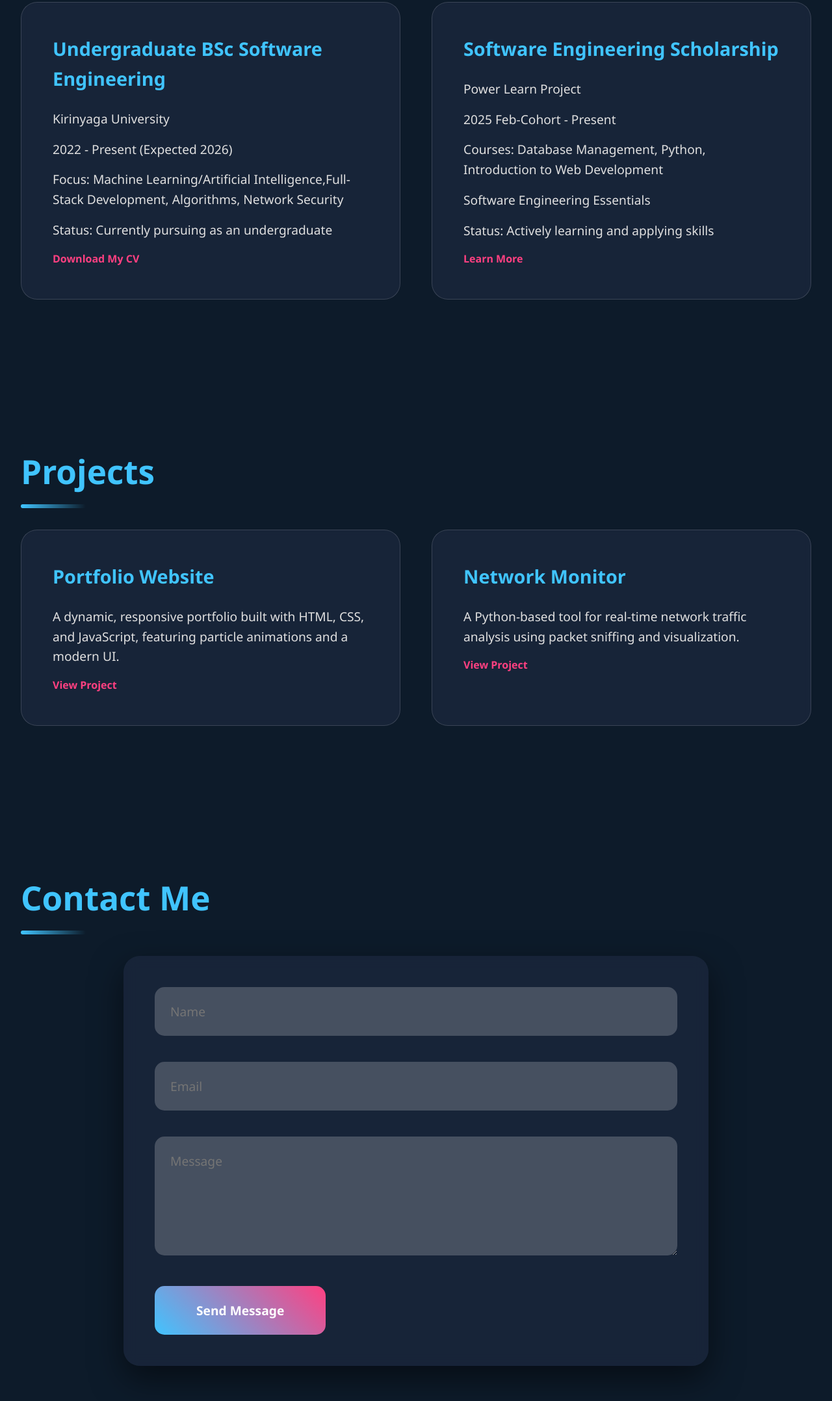
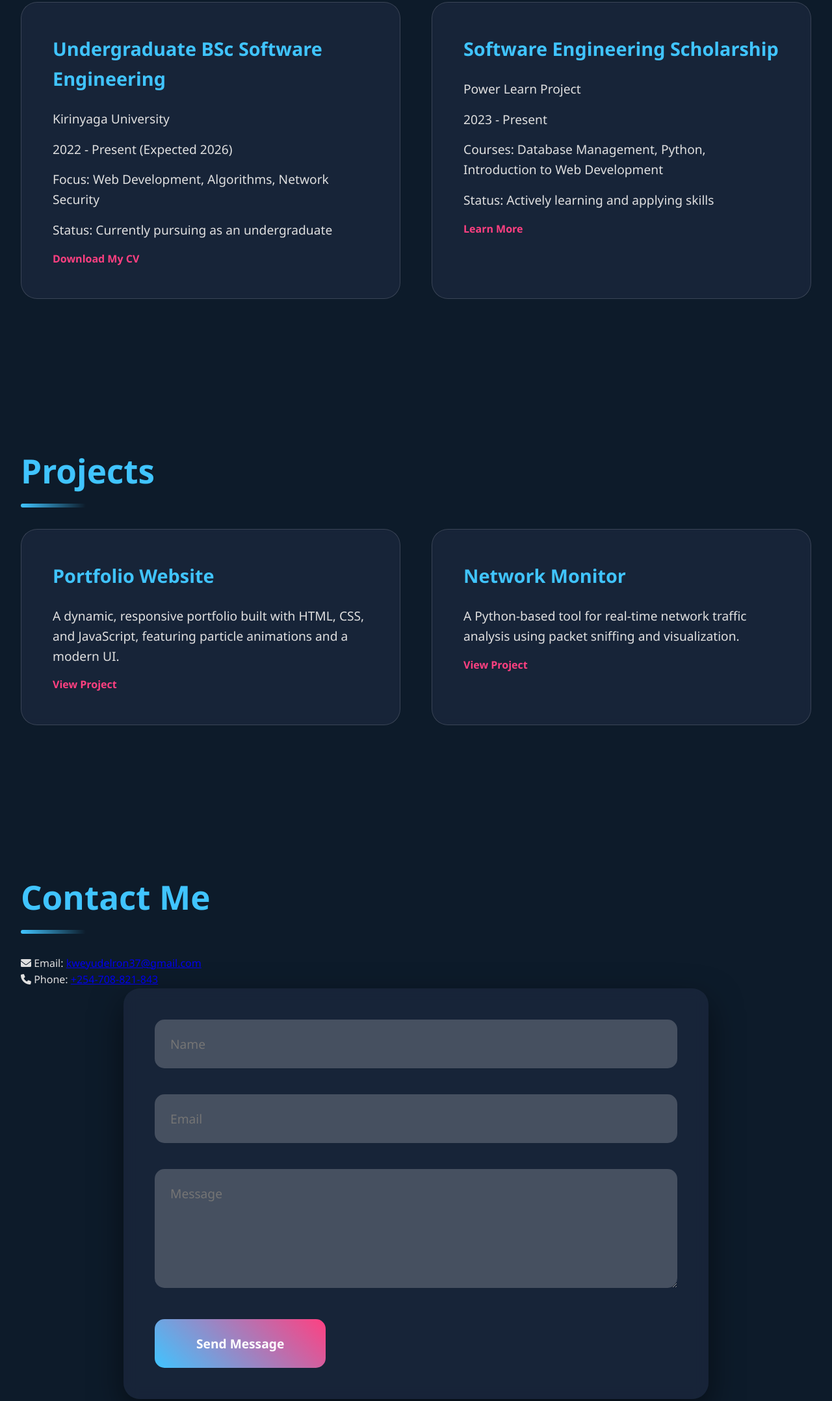
Before and after one commit to DelTechs01/plp_portfolio, a plain HTML site: page index.html in a window 1280 px wide. Shown: the part 1763-3919 px from the top of the page at 65% size. Drawn offline with nearby package versions, Linux system fonts and the light colour scheme; a script that the page names is missing.

Commit message:
Update education details, enhance contact section, and improve footer information on portfolio webpage

```diff
--- a/index.html
+++ b/index.html
@@ -54,16 +54,15 @@
                 <h3>Undergraduate BSc Software Engineering</h3>
                 <p>Kirinyaga University</p>
                 <p>2022 - Present (Expected 2026)</p>
-                <p>Focus: Machine Learning/Artificial Intelligence,Full-Stack Development, Algorithms, Network Security</p>
+                <p>Focus: Web Development, Algorithms, Network Security</p>
                 <p>Status: Currently pursuing as an undergraduate</p>
                 <a href="https://drive.google.com/file/d/1-Xy-Beq91Y-XWg7vazDd-H2gl-eWspYZ/view" target="_blank">Download My CV</a>
             </div>
             <div class="card">
                 <h3>Software Engineering Scholarship</h3>
                 <p>Power Learn Project</p>
-                <p>2025 Feb-Cohort - Present</p>
+                <p>2023 - Present</p>
                 <p>Courses: Database Management, Python, Introduction to Web Development</p>
-                <p>Software Engineering Essentials</p>
                 <p>Status: Actively learning and applying skills</p>
                 <a href="https://powerlearnproject.org/" target="_blank">Learn More</a>
             </div>
@@ -88,7 +87,12 @@
 
     <section id="contact">
         <h2>Contact Me</h2>
-        <form class="contact-form" action="mailto:your-email@example.com" method="post" enctype="text/plain">
+        <div class="contact-container">
+            <div class="contact-info">
+                <p><i class="fas fa-envelope"></i> Email: <a href="mailto:kweyudelron37@gmail.com">kweyudelron37@gmail.com</a></p>
+                <p><i class="fas fa-phone"></i> Phone: <a href="tel:+254708821843">+254-708-821-843</a></p>
+            </div>
+            <form class="contact-form" action="mailto:kweyudelron37@gmail.com" method="post" enctype="text/plain">
                 <div class="form-group">
                     <input type="text" placeholder="Name" required>
                 </div>
@@ -100,6 +104,7 @@
                 </div>
                 <button type="submit">Send Message</button>
             </form>
+        </div>
     </section>
 
     <footer>
@@ -109,6 +114,7 @@
             <a href="https://github.com/DelTechs01" target="_blank"><i class="fab fa-github"></i></a>
             <a href="https://instagram.com/comradesdci" target="_blank"><i class="fab fa-instagram"></i></a>
         </div>
+        <p>Email: <a href="mailto:your-email@example.com">your-email@example.com</a> | Phone: <a href="tel:+1234567890">+123-456-7890</a></p>
         <p>© 2025 Kweyu Delron Muyale</p>
     </footer>
 
```
Lines whose indentation alone changed are shown as unchanged.
